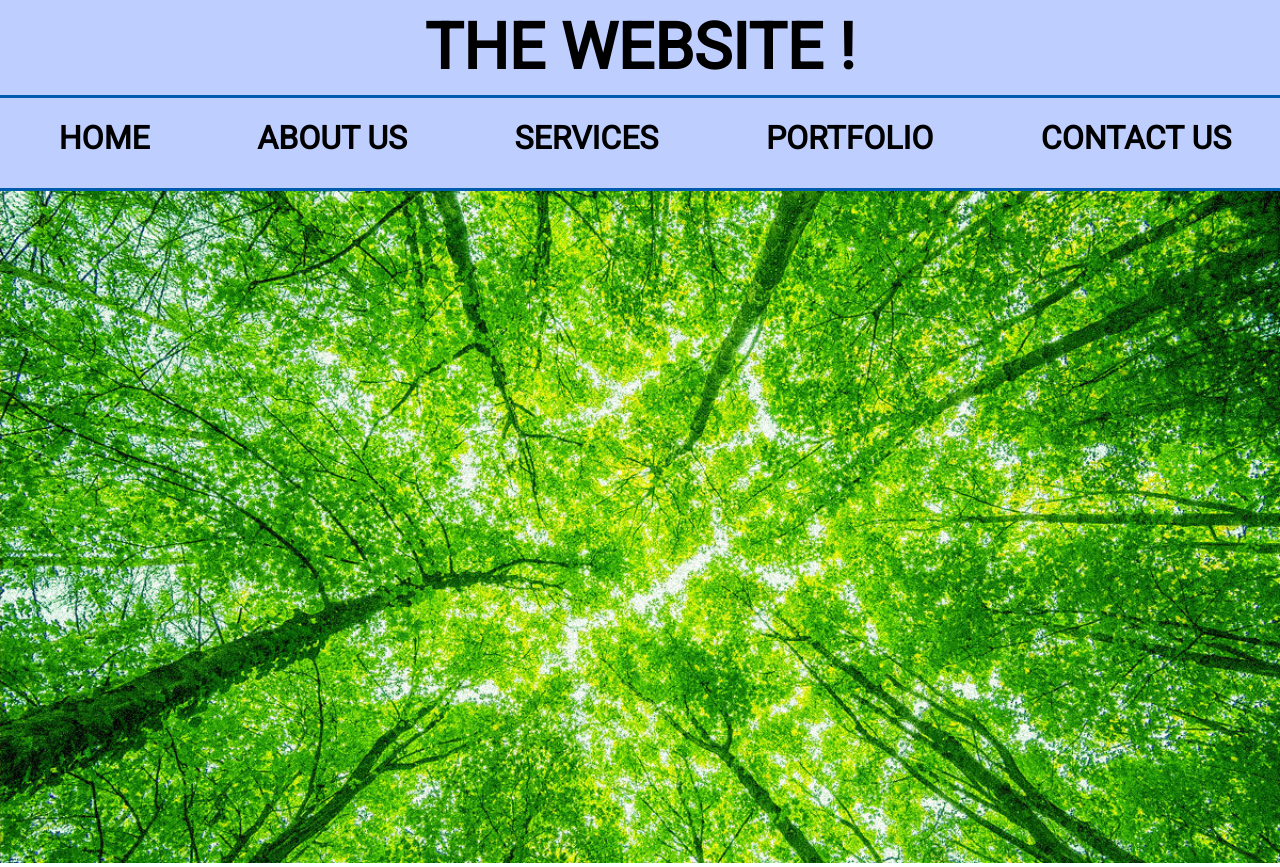
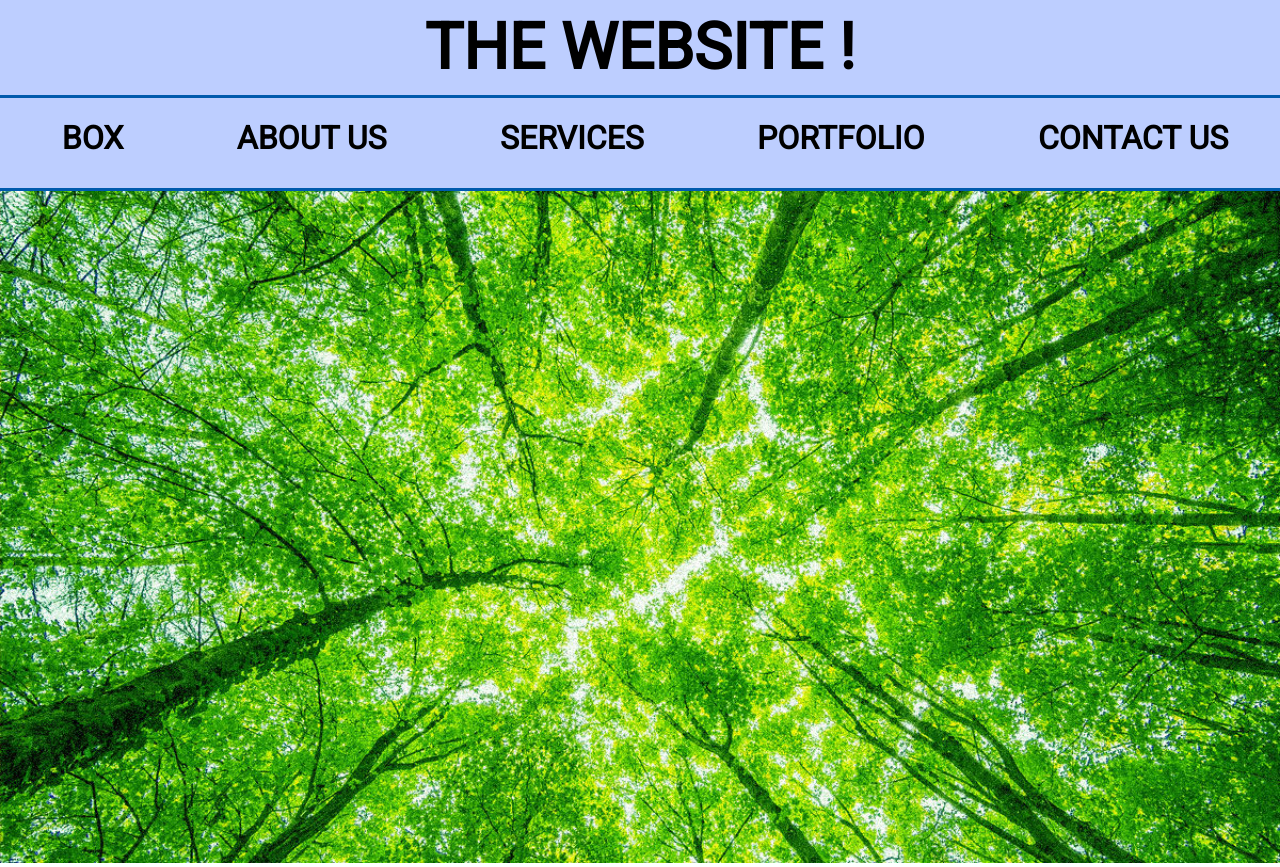
Before and after one commit to ShubhamGupta2505/CSS-Animation, a plain HTML site: page menu.html in a window 1280 px wide. Drawn offline with Linux system fonts and the light colour scheme.

Commit message:
Text animation

```diff
--- a/box.css
+++ b/box.css
@@ -12,6 +12,7 @@
     animation-fill-mode: both;  */
 
     animation: first-animation 2s ease-out 0s 4 alternate;
+    animation-fill-mode: both;
 }
 @keyframes first-animation {
     0%{width: 10px;height: 10px;background: blue;}
--- a/menu.html
+++ b/menu.html
@@ -13,7 +13,7 @@
         <h1 class="title">The Website !</h1>
     </div>
     <div class="menu">
-        <div class="menu-item"><a href="#" class="menu-link">Home</a></div>
+        <div class="menu-item"><a href="./box_animation.html" class="menu-link">Box </a></div>
         <div class="menu-item"><a href="#" class="menu-link">About Us</a></div>
         <div class="menu-item"><a href="#" class="menu-link">Services</a></div>
         <div class="menu-item"><a href="#" class="menu-link">Portfolio</a></div>
```
Also changed, not shown: Text_animation.html (added), text_animation.css (added).
